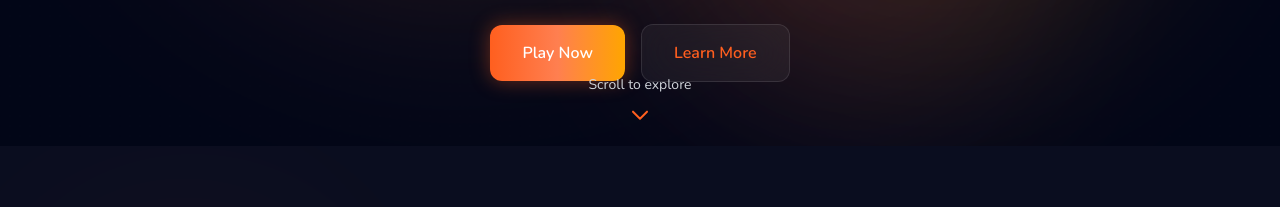
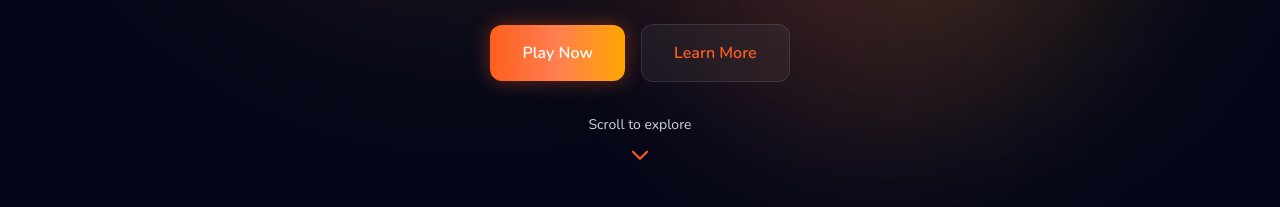
Before and after one commit to woowlgames/woowlgames.github.io, a plain HTML site: page index.html in a window 1280 px wide. Shown: the part 694-901 px from the top of the page. Drawn offline with nearby package versions, Linux system fonts and the light colour scheme.

Commit message:
fix: Scroll to explore position

```diff
--- a/index.html
+++ b/index.html
@@ -308,7 +308,7 @@
     <main>
         <!-- Hero Section -->
         <section id="home"
-            class="min-h-screen flex items-center justify-center relative overflow-hidden bg-primary pt-20">
+            class="min-h-screen flex items-center justify-center relative overflow-hidden bg-primary pt-20 pb-16">
             <!-- Animated Gradient Orbs -->
             <div class="absolute inset-0 overflow-hidden">
                 <div class="orb orb-1 absolute w-[600px] h-[600px] rounded-full bg-gradient-to-r from-accent-primary via-accent-secondary to-accent-tertiary opacity-20 blur-[120px] animate-float"
@@ -367,7 +367,7 @@
                 </div>
             </div>
             <!-- Scroll Indicator - positioned outside content div -->
-            <div class="absolute bottom-4 inset-x-0 mx-auto w-fit animate-bounce-slow cursor-pointer z-20 text-center"
+            <div class="absolute bottom-10 inset-x-0 mx-auto w-fit animate-bounce-slow cursor-pointer z-20 text-center"
                 onclick="document.querySelector('#about').scrollIntoView({ behavior: 'smooth' })">
                 <span class="text-gray-300 text-sm mb-2 block">Scroll to explore</span>
                 <svg class="text-accent-primary w-6 h-6 mx-auto" fill="none" stroke="currentColor" viewBox="0 0 24 24">
```
